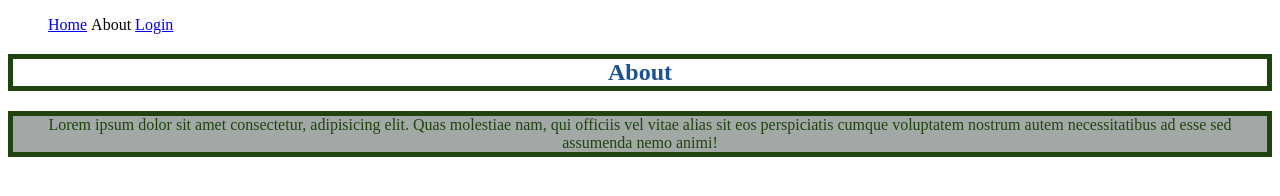
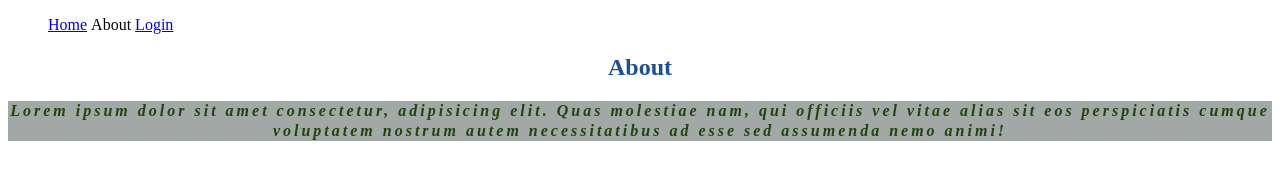
Before and after one commit to lassit09/zero_to_mastery, a plain HTML site: page css3/about.html in a window 1280 px wide. Drawn offline with Linux system fonts and the light colour scheme.

Commit message:
Style font/text on css-basics.html

```diff
--- a/css3/css-basics.css
+++ b/css3/css-basics.css
@@ -34,7 +34,7 @@
  h2, p {
      color: #1C5290;
      text-align: center;
-     border: 5px solid #1F440F;
+     /* border: 5px solid #1F440F; */
      cursor: pointer;
      text-align: center;
  }
@@ -42,6 +42,10 @@
  p {
      color: #1F440F;
      background-color: rgba(101, 110, 105, 0.6);
+     line-height: 20px;
+     font-style: italic;
+     font-weight: bold;
+     letter-spacing: 3px;
  }
 
  li {
```
